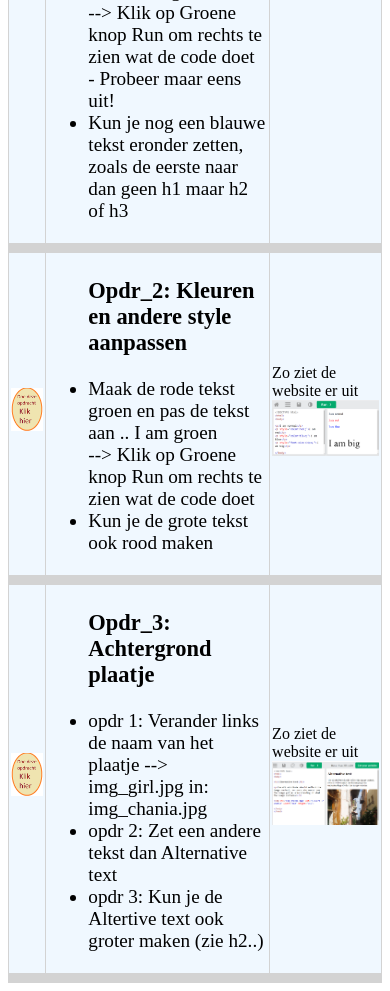
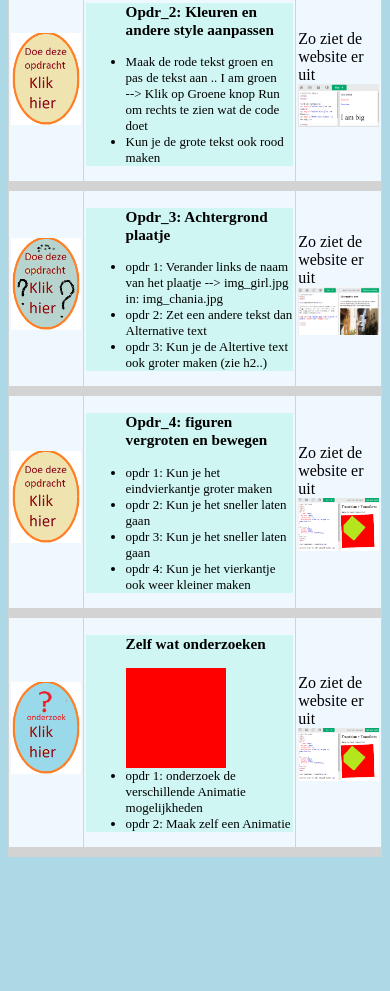
Before and after one commit to kpproce/ontdekHTMLw3schoo-s, a plain HTML site: page index.html in a window 390 px wide. Shown: the part 359-1350 px from the top of the page. After the commit the page ends 1224 px from the top, so only its background shows below. Drawn offline with Linux system fonts and the light colour scheme.

Commit message:
Trigger rebuild

```diff
--- a/index.html
+++ b/index.html
@@ -1,16 +1,17 @@
 <!DOCTYPE html>
 <html>
 <head>
-    <link rel="icon" type="image" href="/images/prk.png">
+ <meta name="viewport" content="width=device-width, initial-scale=1.0">
+
   <link rel="stylesheet" href="styles.css">
+  <style>
+
+  </style>
+
 </head>
 <body>
-
   <div class="content">
     <table>
-      <tr>
-        <th></th><th></th><th></th>
-      </tr>
       <tr>
         <td class="col1">
           <a target="_blank" href="https://www.w3schools.com/html/tryit.asp?filename=tryhtml_color_background"   >
@@ -18,10 +19,9 @@
           </a>
         </td>
         <td class="col2">
-          <ul style="font-size:larger">
+          <ul class="xl">
             <h3>Opdr_1: Hoe kun je code van een website aanpassen (W3)?</h3>
-
-            <li class="xx-large">
+            <li>
               Verander de tekt Hello World in Hallo jouw naam <br>
               ->	Klik op Groene knop Run om rechts te zien wat de code doet
             </li>
@@ -39,10 +39,12 @@
         </td>
 
         <td class="col3">
-          Zo ziet de website er uit
+          Zo ziet de website er uit<br/>
           <img src="./images/opdr_1_VB.png " alt="opdr_1_VB.png"/>
         </td>
       </tr>
+
+      <!-- opdracht 2 -->
 
       <tr>
         <td class="col1">
@@ -51,9 +53,8 @@
           </a>
         </td>
         <td class="col2">
-          <ul style="font-size:larger">
+          <ul class="xl">
             <h3>Opdr_2: Kleuren en andere style aanpassen</h3>
-            <div class="x-large">
             <li>
                 Maak de rode tekst groen en pas de tekst aan .. I am groen<br>
               -->	Klik op Groene knop Run om rechts te zien wat de code doet
@@ -61,12 +62,12 @@
             <li>
               Kun je de grote tekst ook rood maken
             </li>
-            </div>
+
         </ul>
         </td>
 
         <td  class="col3">
-          Zo ziet de website er uit
+          Zo ziet de website er uit<br/>
           <img src="./images/opdr_2_VB.png " alt="opdr_2_VB.png"/>
         </td>
       </tr>
@@ -76,13 +77,13 @@
       <tr>
         <td class="col1">
           <a target="_blank" href="https://www.w3schools.com/html/tryit.asp?filename=tryhtml_images_background3"   >
-          <img src="./images/doe_Opdr2.png" alt="doe_Opdr.png"/>
+          <img src="./images/doe_Opdr.png" alt="doe_Opdr.png"/>
           </a>
         </td>
         <td class="col2">
-          <ul style="font-size:larger">
+          <ul class="xl">
             <h3>Opdr_3: Achtergrond plaatje</h3>
-            <div class="x-large">
+
               <li>
                 opdr 1: Verander links de naam van het plaatje --> img_girl.jpg in:
                 img_chania.jpg
@@ -93,18 +94,83 @@
               <li>
                 opdr 3: Kun je de Altertive text ook groter maken (zie h2..)
               </li>
-            </div>
+
         </ul>
         </td>
 
         <td  class="col3">
-          Zo ziet de website er uit
+          Zo ziet de website er uit<br/>
           <img src="./images/opdr_3_VB.png " alt="opdr_3_VB.png"/>
         </td>
       </tr>
 
+
+      <!-- opdracht 4 -->
+
+      <tr>
+        <td class="col1">
+          <a target="_blank" href="https://www.w3schools.com/css/tryit.asp?filename=trycss3_transition_transform"   >
+          <img src="./images/doe_Opdr2.png" alt="doe_Opdr.png"/>
+          </a>
+        </td>
+        <td class="col2">
+          <ul class="xl">
+            <h3>Opdr_4: figuren vergroten en bewegen</h3>
+
+              <li>
+                opdr 1: Kun je het eindvierkantje groter maken
+              </li>
+              <li>
+                opdr 2: Kun je het sneller laten gaan
+              </li>
+              <li>
+                opdr 3:  Kun je het sneller laten gaan
+              </li>
+              <li>
+                opdr 4:  Kun je het vierkantje ook weer kleiner maken
+              </li>
+
+        </ul>
+        </td>
+
+        <td  class="col3">
+          Zo ziet de website er uit<br/>
+          <img src="./images/opdr_4_VB.png " alt="opdr_4_VB.png"/>
+        </td>
+      </tr>
+
+          <!-- overige opdrachtjes -->
+
+      <tr>
+        <td class="col1">
+          <a target="_blank" href="https://www.w3schools.com/css/css3_animations.asp"   >
+          <img src="./images/uitzoeken.png" alt="doe_Opdr.png"/>
+          </a>
+        </td>
+        <td class="col2">
+          <ul class="xl">
+            <h3>Zelf wat onderzoeken</h3>
+
+              <div class="anim1"></div>
+              <li>
+                opdr 1: onderzoek de verschillende Animatie mogelijkheden
+              </li>
+
+              <li>
+                opdr 2: Maak zelf een Animatie
+              </li>
+
+        </ul>
+        </td>
+
+        <td  class="col3">
+          Zo ziet de website er uit<br/>
+          <img src="./images/opdr_4_VB.png " alt="opdr_4_VB.png"/>
+        </td>
+      </tr>
+
+
     </table>
-
   </div>
 </body>
 </html>
--- a/styles.css
+++ b/styles.css
@@ -1,11 +1,16 @@
 .content {
   width: 100%;
-  }
+}
 
 img  {
   margin-right: auto;
   padding-bottom: 5px;
   width: 100%;
+}
+
+img:hover {
+  width: 110%;
+  transition: 1s;
 }
 
 table, td {
@@ -24,11 +29,51 @@ td {
   padding: 2px;
 }
 
-.med{ font-size: medium };
-.large{ font-size: large };
-.x-large{ font-size: x-large };
-.xx-large{ font-size: xx-large };
+.l { font-size: large }
+.xl { font-size: x-large; background-color: rgb(218, 235, 193)}
+.xxl1 {font-size: xx-large; background-color: rgb(183, 127, 236)}
 
 .col1 { width: 10% }
 .col2 { width: 60% }
 .col3 { width: 30% }
+
+.anim1 {
+  width: 100px;
+  height: 100px;
+  background-color: red;
+  animation-name: example;
+  animation-duration: 3s;
+}
+
+.anim1:hover {
+  background-color: rgb(183, 255, 0);
+  transition: 1s;
+}
+
+
+
+
+@keyframes example {
+  0%   {background-color: red;}
+  25%  {background-color: yellow;}
+  50%  {background-color: blue;}
+  100% {background-color: green;}
+}
+
+
+@media only screen and (max-width: 600px) {
+  body {
+    background-color: lightblue;
+  }
+
+
+  .col1 { width: 20% }
+  .col2 { width: 57% }
+  .col3 { width: 32% }
+
+  .xl {
+    font-size:small;
+    background-color: rgb(208, 246, 243);
+  }
+
+}
```
Also changed, not shown: images/doe_Opdr.png (added), images/opdr_4_VB.png (added), images/uitzoeken.png (added). Lines whose indentation alone changed are shown as unchanged.
